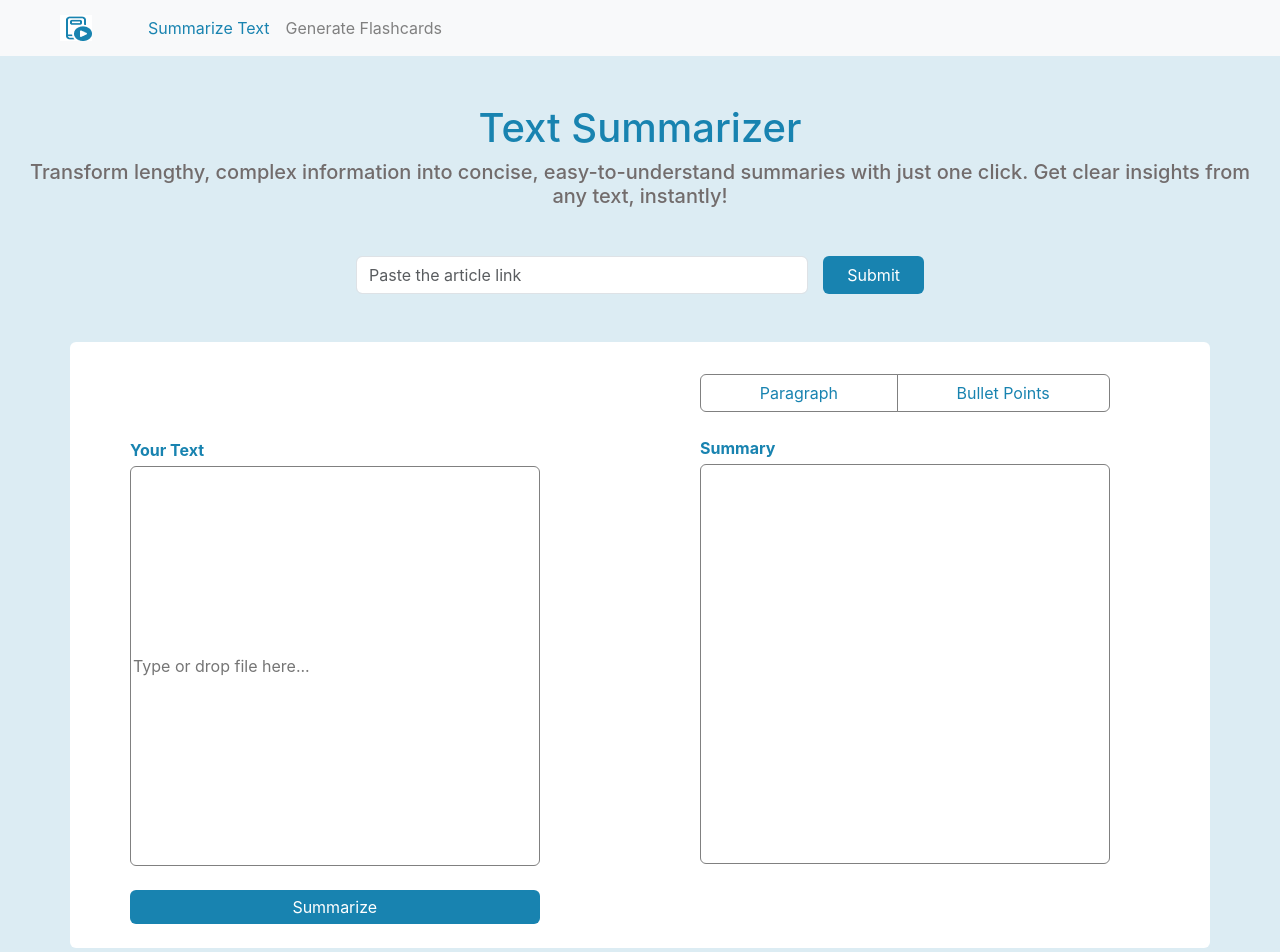
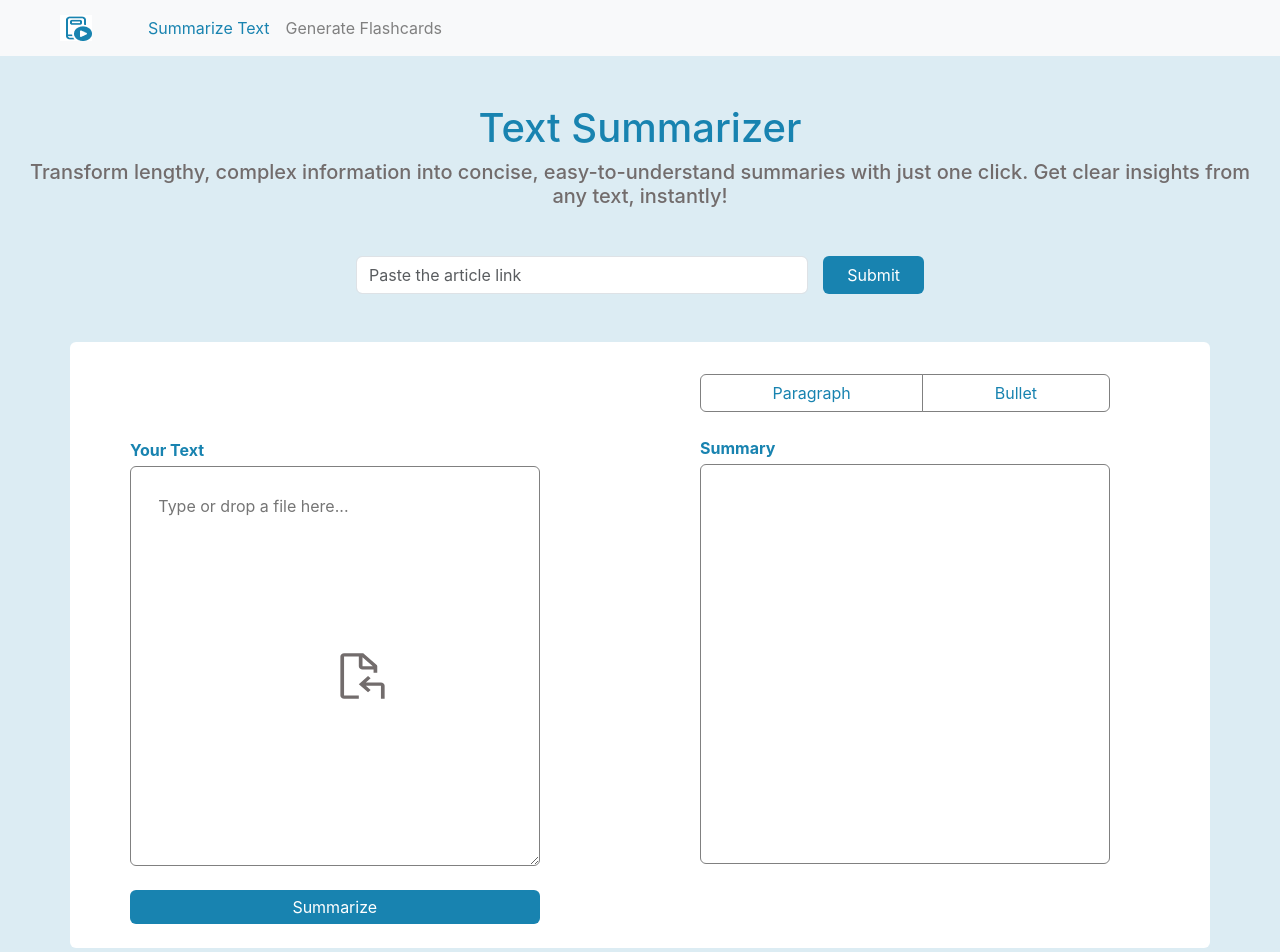
Before and after one commit to bseshie/flashcard_generator-and-summarizer, a React (Create React App) app in the folder summarize/: page / in a window 1280 px wide. Shown: the top 952 px of the page. Built offline with nearby package versions, Linux system fonts and the light colour scheme.

Commit message:
Added a drag and drop feature

```diff
--- a/summarize/src/components/Generator.js
+++ b/summarize/src/components/Generator.js
@@ -19,8 +19,8 @@ const Generator = () => {
 
                 <div className='container-fluid d-flex flex-column align-items-center '>
                     <form className='w-100  d-flex justify-content-center'>
-
-                        <input placeholder='Type or paste here...' className='inputTwo w-50 mx-5 rounded' />
+                        {/* <TextSummarizer /> */}
+                        <textarea placeholder='Type or drop a file here...' className='inputTwo w-50 mx-5 rounded' />
                     </form>
                     <button className='genBtn my-4 rounded w-50 '>Generate Flashcards</button>
                 </div>
--- a/summarize/src/components/Main.js
+++ b/summarize/src/components/Main.js
@@ -1,49 +1,93 @@
-import React from 'react';
+// import React from 'react';
 import Navbar from './NavBar';
-// import React, { useState } from 'react';
+import React, { useState } from 'react';
+import { useLocation } from 'react-router-dom';
+
+export const TextSummarizer = () => {
+    const [input, setInput] = useState("");
+    const [drag,setDrag] = useState(false);
+    const location =useLocation();
+
+    const handleDragOver = (e) =>{
+        e.preventDefault();
+        setDrag(true);
+    };
+
+    const handleLeave = (e) => {
+        e.preventDefault();
+        setDrag(false);
+    };
+
+    const handleDrop = (e) =>{
+        e.preventDefault();
+        setDrag(false);
+
+        const data = e.dataTransfer.getData('Text');
+        if(data){
+            setInput(data);
+        }else if(e.dataTransfer.files.length > 0){
+            const file = e.dataTransfer.files[0];
+            const reader = new FileReader();
+            reader.onload = (e) => {
+                setInput(e.target.result);
+                };
+                reader.readAsText(file);
+        }
+    };
 
 
-// export const TextSummarizer = () => {
-//     const [input, setInput] = useState("");
-//     const [drag,setDrag] = useState(False);
-
-//     const handleDragOver = (e) =>{
-//         e.preventDefault();
-//         setDrag(True);
-//     };
-
-//     const handleLeave = (e) => {
-//         e.preventDefault();
-//         setDrag(False);
-//     };
-
-//     const handleDrop = (e) =>{
-//         e.preventDefault();
-//         setDrag(False);
-
-//         const data = e.dataTransfer.getData('Text');
-//         if(data){
-//             setInput(data);
-//         }else if(e.dataTransfer.files.length > 0){
-//             const file = e.dataTransfer.files[0];
-//             const reader = new FileReader();
-//             reader.onload = (e) => {
-//                 setInput(e.target.result);
-//                 };
-//                 reader.readAsText(file);
-//         }
-//     };
-
-
-//     // if user types manually
-//     const handleChange = (e) => {
-//         setInput(e.target.value);
-//     };
+    // if user types manually
+    const handleChange = (e) => {
+        setInput(e.target.value);
+    };
 
 
 
 
-// }
+    return(
+        <div className='container text-area rounded '>
+            <div className="row d-flex align-items-start">
+                <div className="col-6 ">
+                    <form className='mt-5 w-100 '>
+                        <label className='mx-5 mt-5 mb-1'>Your Text</label>
+                            {location.pathname === '/' && '/cards' &&(
+
+                            <textarea placeholder='Type or drop a file here...'
+                            className={`input w-75 mx-5  rounded ${drag ? 'drag' : ''}`}
+                                type='text' value={input}
+                                onChange={handleChange}
+                                onDragOver={handleDragOver}
+                                onDragLeave={handleLeave}
+                                onDrop={handleDrop}
+                                /> )
+                            }
+                            {!input && !drag && (
+                                <img className='img-fluid pasteIcon '
+                                src='/assets/pasteIcon.svg' alt='paste icon'/>
+                            )}
+
+                    </form>
+                    <button className='sumBtn mx-5 my-4  w-75 rounded'>Summarize</button>
+                </div>
+                {location.pathname === '/' && (
+                <div className="col-6 d-flex flex-column mt-2 ">
+                    <div className="paraBtn btn-group my-4 w-75 mx-5  " role="group">
+                        <button type="button" className="btn btn-outline" style={{borderColor: 'gray', color: '#1883B0'}}>Paragraph</button>
+                        <button type="button" className="btn btn-outline" style={{borderColor: 'gray', color: '#1883B0'}}>Bullet </button>
+                    </div>
+                    <label className='mb-1 mx-5'>Summary</label>
+                    <div className='input w-75 mx-5 rounded'>
+
+                    </div>
+                </div>)
+                }
+
+            </div>
+
+        </div>
+    );
+
+};
 
 
 
@@ -72,44 +116,8 @@ const Main = () => {
             <section className='m-5'>
                 <LinkArea />
 
-                <div className='container text-area rounded '>
-                    <div className="row d-flex align-items-start">
-                        <div className="col-6 ">
-                            <form className='mt-5 w-100 '>
-                                <label className='mx-5 mt-5 mb-1'>Your Text</label>
-                                {/* <div
-                                    className={`input w-75 mx-5 rounded ${dragging ? 'dragging' : ''}`}
-                                    onDragOver={handleDragOver}
-                                    onDragLeave={handleDragLeave}
-                                    onDrop={handleDrop}
-                                    style={{
-                                        border: dragging ? '2px dashed #1883B0' : '2px solid gray',
-                                        padding: '10px',
-                                        minHeight: '100px',
-                                        backgroundColor: dragging ? '#f0f8ff' : 'white',
-                                        cursor: 'pointer'
-                                    }}> */}
-                                    <input placeholder='Type or drop file here...'
-                                    className='input w-75 mx-5 rounded'
-                                     type='text' />
-                                {/* </div> */}
-                            </form>
-                            <button className='sumBtn mx-5 my-4  w-75 rounded'>Summarize</button>
-                        </div>
-                        <div className="col-6 d-flex flex-column mt-2 ">
-                            <div className="paraBtn btn-group my-4 w-75 mx-5  " role="group">
-                                <button type="button" className="btn btn-outline" style={{borderColor: 'gray', color: '#1883B0'}}>Paragraph</button>
-                                <button type="button" className="btn btn-outline" style={{borderColor: 'gray', color: '#1883B0'}}>Bullet Points</button>
-                            </div>
-                            <label className='mb-1 mx-5'>Summary</label>
-                            <div className='input w-75 mx-5 rounded'>
+                <TextSummarizer />
 
-                            </div>
-                        </div>
-
-                    </div>
-
-                </div>
 
 
             </section>
--- a/summarize/src/index.css
+++ b/summarize/src/index.css
@@ -34,6 +34,17 @@ code {
 .input{
  height: 25em;
  border:1px solid  gray;
+ position: relative;
+ display: block;
+ padding: 5%;
+ padding-bottom: 50%;
+}
+
+.pasteIcon{
+  position: absolute;
+  left: 26%;
+  top: 650px;
+  cursor: pointer;
 }
 
 .sumBtn{
```
Also changed, not shown: summarize/public/assets/pasteIcon.svg (added).
